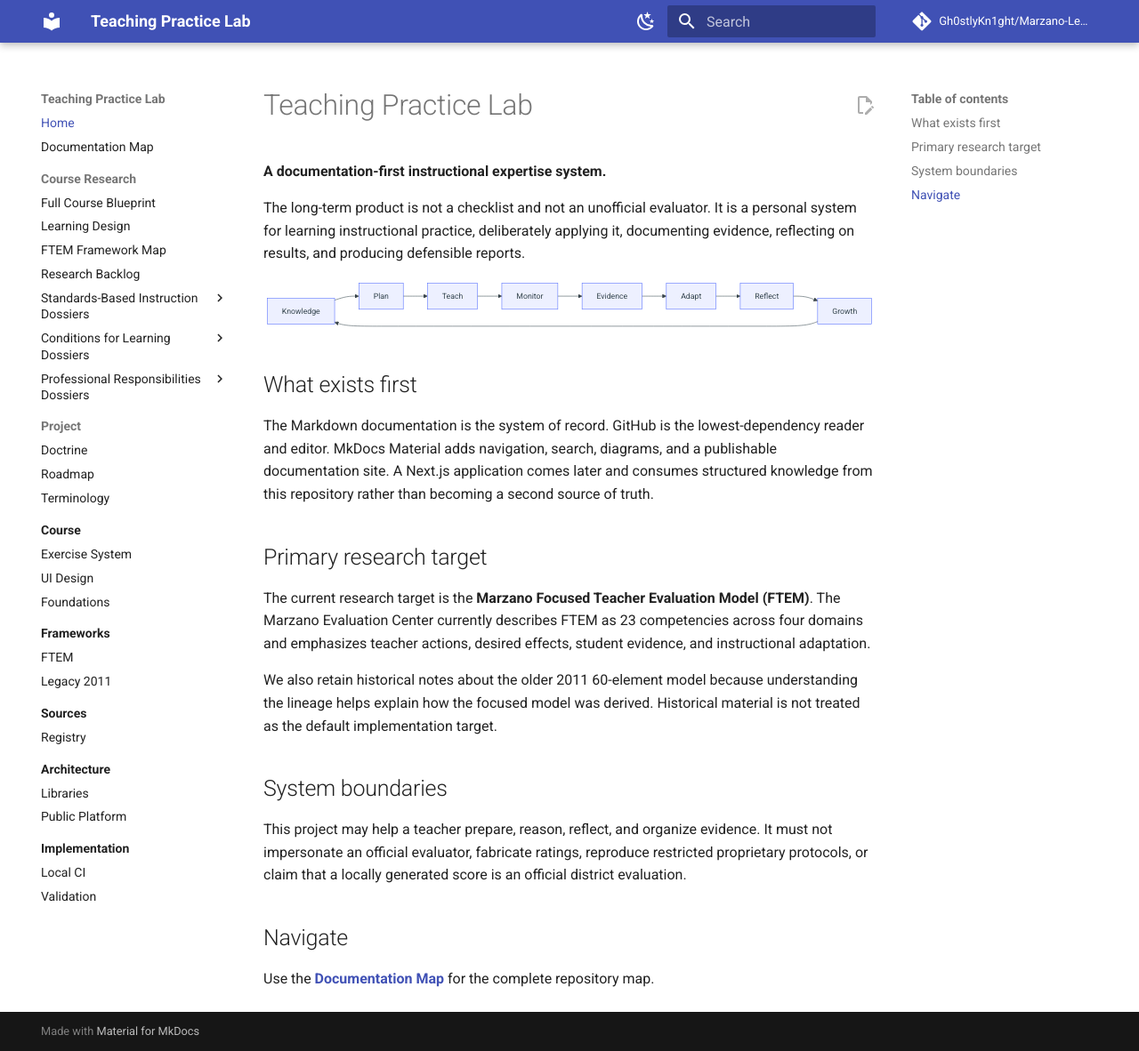
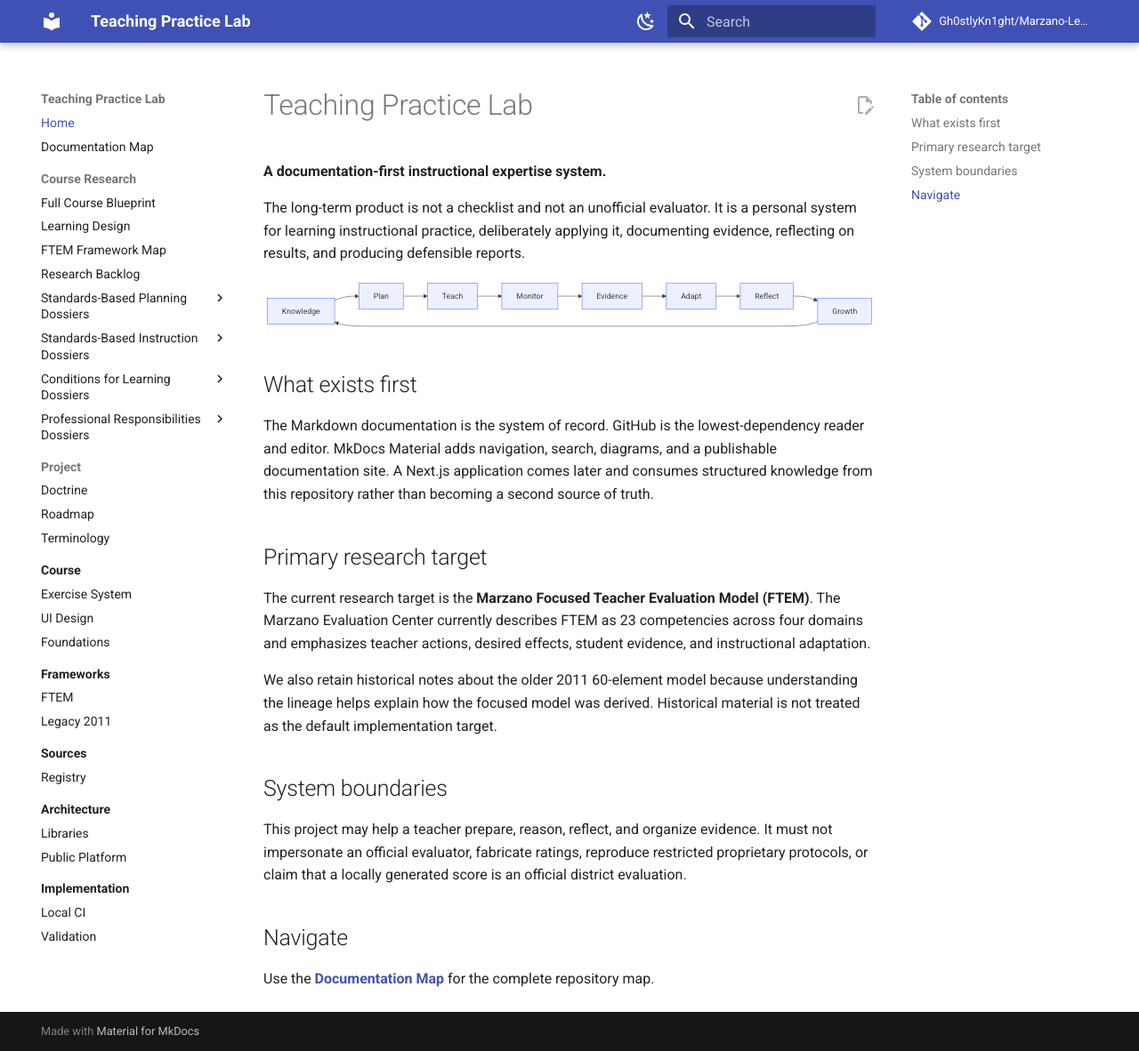
Before and after one commit to Gh0stlyKn1ght/Marzano-Learning-Map, an MkDocs documentation site: the page built from docs/index.md, in a window 1280 px wide and 1182 px high. Shown: the whole window at 89% size. Built offline with MkDocs 1.6.1 and Material for MkDocs 9.7.7, drawn with Linux system fonts in a browser that asks for light colours; comment, search, counter and statistics services are not loaded; some of the changed lines change nothing that is shown.

Commit message:
docs: add planning dossiers to mkdocs navigation

```diff
--- a/mkdocs.yml
+++ b/mkdocs.yml
@@ -62,6 +62,13 @@
       - Learning Design: course/learning-design.md
       - FTEM Framework Map: course/framework-map.md
       - Research Backlog: course/research-backlog.md
+      - Standards-Based Planning Dossiers:
+          - Overview: course/dossiers/standards-based-planning/index.md
+          - Planning Standards-Based Lessons/Units: course/dossiers/standards-based-planning/planning-standards-based-lessons-units.md
+          - Aligning Resources: course/dossiers/standards-based-planning/aligning-resources.md
+          - Planning with Data to Close Gaps: course/dossiers/standards-based-planning/planning-with-data-to-close-gaps.md
+          - Distinction Matrix: course/dossiers/standards-based-planning/distinction-matrix.md
+          - Canonical Title Status: course/dossiers/standards-based-planning/canonical-title-status.md
       - Standards-Based Instruction Dossiers:
           - Overview: course/dossiers/standards-based-instruction/index.md
           - Distinction Matrix: course/dossiers/standards-based-instruction/distinction-matrix.md
```
